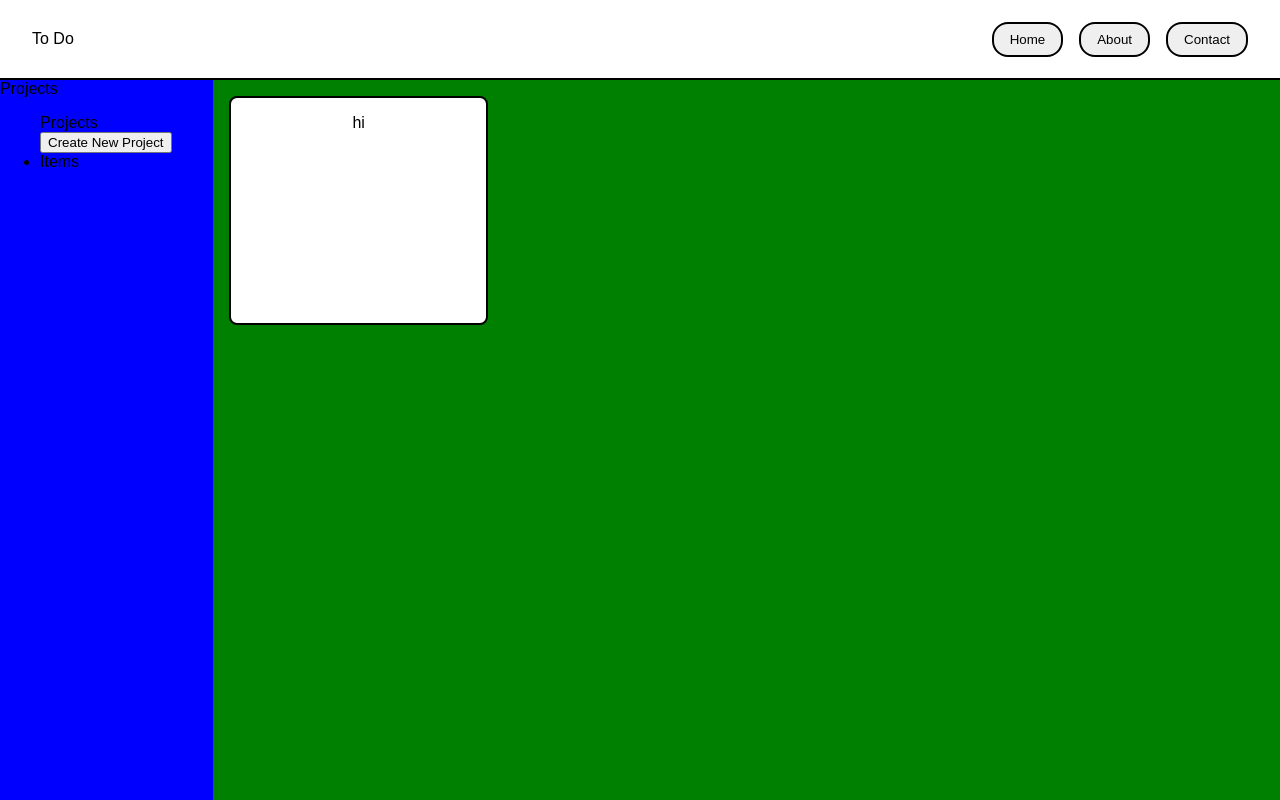
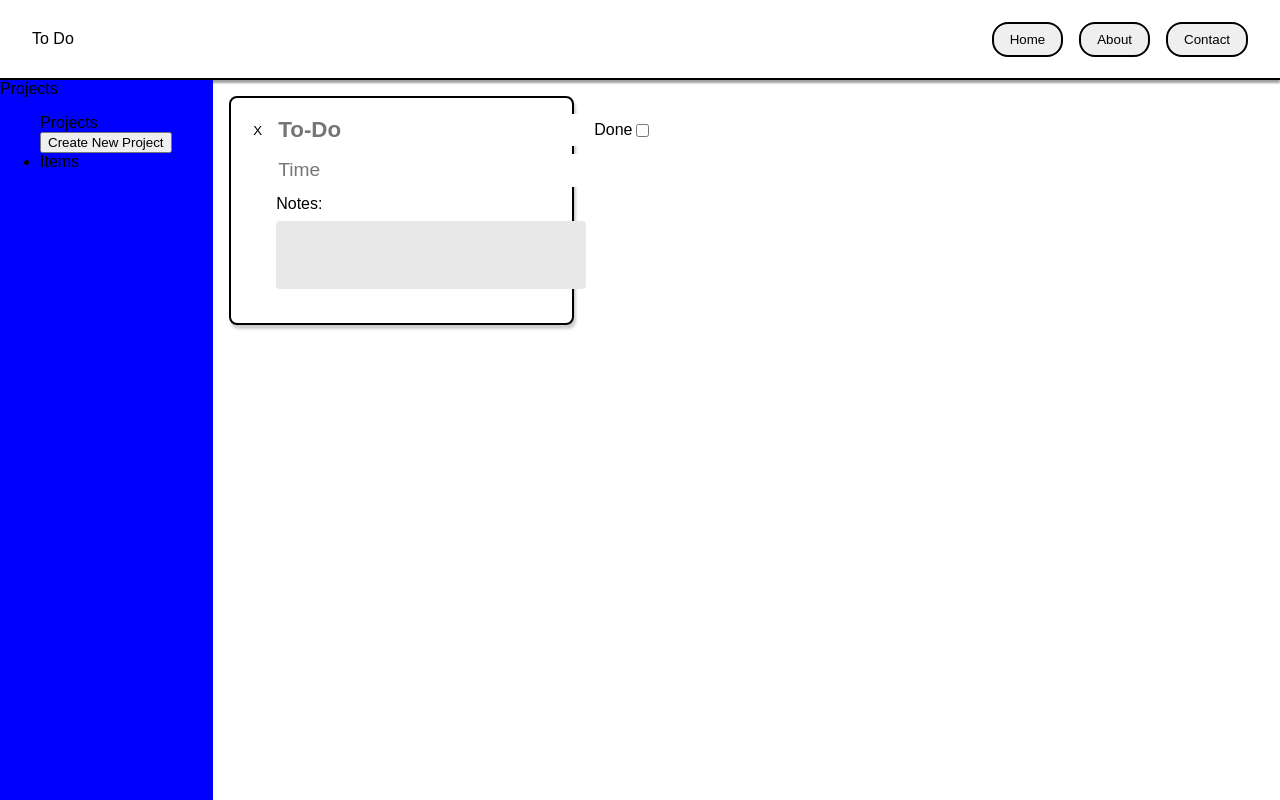
Before and after one commit to DavidOh1606/to-do-list, a website built with webpack: page src/template.html in a window 1280 px wide. Built offline with nearby package versions, Linux system fonts and the light colour scheme.

Commit message:
Create basic card design

```diff
--- a/src/index.js
+++ b/src/index.js
@@ -10,7 +10,7 @@ function createProject(name) {
 
     let projectName = name;
     const dateMade = new Date();
-    const items = [];
+    let items = [];
 
     function createToDoItem(name, notes) {
         const itemName = name;
@@ -23,9 +23,12 @@ function createProject(name) {
 
     function displayProject() {
 
+
+
+
     }
 
-    return {projectName, dateMade, items, createToDoItem};
+    return {projectName, dateMade, items, createToDoItem, displayProject};
 }
 
 
--- a/src/styles.css
+++ b/src/styles.css
@@ -21,6 +21,10 @@ header {
     padding: 16px 32px;
     align-items: center;
 
+    box-shadow: 0 3px 2px 0 rgb(160, 160, 160);
+
+    z-index: 2;
+
 }
 
 header nav {
@@ -41,16 +45,18 @@ header nav button {
     flex-direction: column;
 
     grid-area: 2 / 1 / 3 / 2;
+
+    z-index: 3;
 }
 
 #content {
-    background-color: green;
+    background-color: white;
 
     grid-area: 2 / 2 / 3 / 3;
 
     display: grid;
     padding: 16px;
-    grid-template: repeat(auto-fill, minmax(200px, 1fr)) / repeat(auto-fill, minmax(250px, 1fr));
+    grid-template: repeat(auto-fill, minmax(200px, 1fr)) / repeat(auto-fill, minmax(320px, 1fr));
 
 }
 
@@ -59,11 +65,60 @@ header nav button {
     border: 2px solid black;
     border-radius: 8px;
 
+    display: grid;
+    grid-template: repeat(5, 1fr) / 1fr 1fr 1fr;
+    gap: 8px;
+
+    padding: 16px;
+    box-shadow: 2px 4px 3px 0 rgb(205, 205, 205);
+}
+
+.card input[type="text"] {
+    border: none;
+}
+
+.card-name {
+    grid-area: 1 / 2 / 2 / 3;
+
+    font-size: 1.4rem;
+    font-weight: 700;
+
+}
+
+.card-time {
+    grid-area: 2 / 2 / 3 / 3;
+
+    font-size: 1.2rem;
+}
+
+.card-notes {
+    grid-area: 3 / 2 / 6 / 3;
+
     display: flex;
     flex-direction: column;
+    gap: 8px;
+}
+
+.card-notes-text {
+    border-radius: 4px;
+    border: none;
+    background-color: rgb(232, 232, 232);
+    font-size: 1rem;
+    height: 4rem;
+    resize: none;
+}
+
+.card-delete {
+    grid-area: 1 / 1 / 1 / 1;
+
+    border: none;
+    background-color: white;
+}
+
+.card-done {
+    grid-area: 1 / 3 / 1 / 4;
+    display: flex;
+
     align-items: center;
 
-    padding: 16px;
-
-
 }
--- a/src/template.html
+++ b/src/template.html
@@ -31,7 +31,26 @@
 
         <div id="content">
 
-            <div class="card">hi</div>
+            <div class="card">
+
+                <input type="text" class="card-name" placeholder="To-Do">
+
+                <input type="text" class="card-time" placeholder="Time">
+                <div class="card-notes">Notes:
+
+                    <textarea class="card-notes-text"></textarea>
+
+                </div>
+
+
+                <div class="card-done">
+                    <label for="finished">Done</label>
+                    <input type="checkbox" id="finished" value>
+                </div>
+
+                <button class="card-delete">X</button>
+
+            </div>
         </div>
 
     </body>
```
